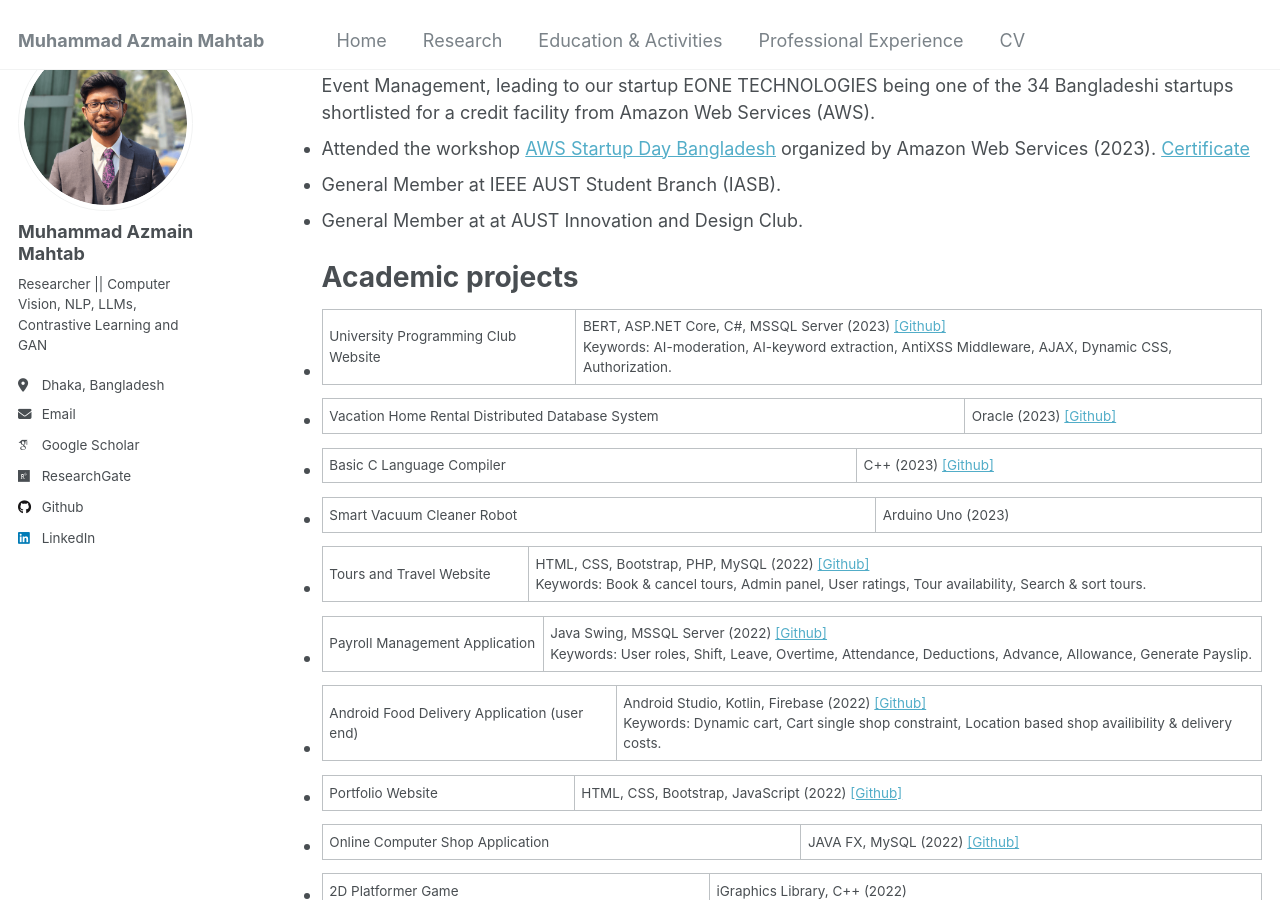
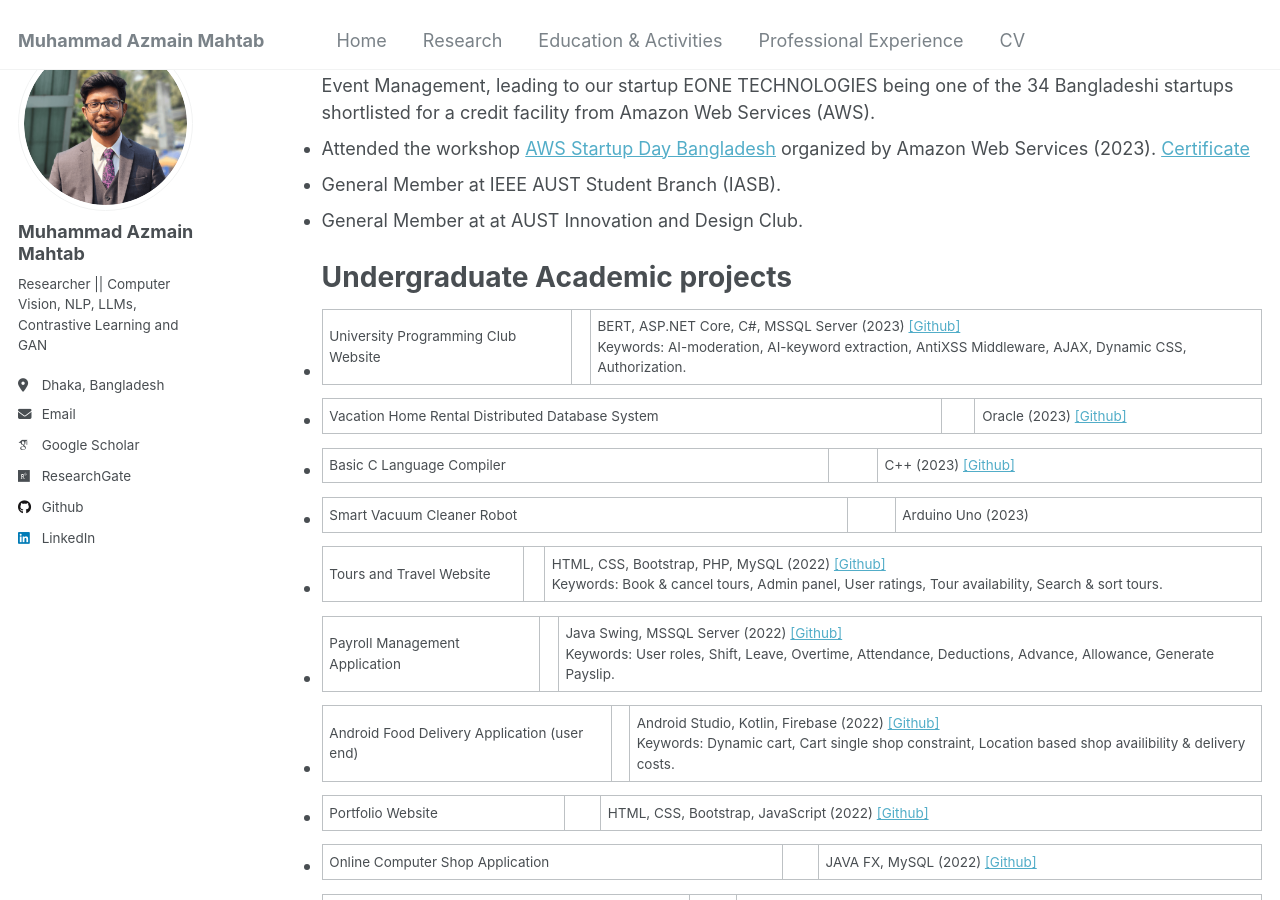
Before and after one commit to muhammad-azmain-mahtab/muhammad-azmain-mahtab.github.io, a Jekyll site: the page built from _pages/education.md, in a window 1280 px wide and 900 px high, scrolled down 816 px. Built offline with Jekyll 4.4.1, drawn with Linux system fonts in a browser that asks for light colours; some web fonts are replaced.

Commit message:
Project Updated

```diff
--- a/_pages/education.md
+++ b/_pages/education.md
@@ -41,17 +41,17 @@ Duration: 2015 - 2017 <br/>
 * General Member at at AUST Innovation and Design Club.
 <br />
 <br />
-# Academic projects
+# Undergraduate Academic projects
 
-* University Programming Club Website | BERT, ASP.NET Core, C#, MSSQL Server (2023) [[Github]](https://github.com/muhammad-azmain-mahtab/AustPIC_official)<br />Keywords: AI-moderation, AI-keyword extraction, AntiXSS Middleware, AJAX, Dynamic CSS, Authorization.
-* Vacation Home Rental Distributed Database System | Oracle (2023) [[Github]](https://github.com/muhammad-azmain-mahtab/Vacation-Home-Rental-System)
-* Basic C Language Compiler | C++ (2023) [[Github]](https://github.com/muhammad-azmain-mahtab/C-language-Compiler)
-* Smart Vacuum Cleaner Robot | Arduino Uno (2023)
-* Tours and Travel Website | HTML, CSS, Bootstrap, PHP, MySQL (2022) [[Github]](https://github.com/muhammad-azmain-mahtab/Tours-And-Travel-Website)<br />Keywords: Book & cancel tours, Admin panel, User ratings, Tour availability, Search & sort tours.
-* Payroll Management Application | Java Swing, MSSQL Server (2022) [[Github]](https://github.com/muhammad-azmain-mahtab/PayrollManagementSoftware)<br />Keywords: User roles, Shift, Leave, Overtime, Attendance, Deductions, Advance, Allowance, Generate Payslip.
-* Android Food Delivery Application (user end) | Android Studio, Kotlin, Firebase (2022) [[Github]](https://github.com/muhammad-azmain-mahtab/HelloFood)<br />Keywords: Dynamic cart, Cart single shop constraint, Location based shop availibility & delivery costs.
-* Portfolio Website | HTML, CSS, Bootstrap, JavaScript (2022) [[Github]](https://github.com/muhammad-azmain-mahtab/Portfolio-Website)
-* Online Computer Shop Application | JAVA FX, MySQL (2022) [[Github]](https://github.com/muhammad-azmain-mahtab/OneClickComputers)
-* 2D Platformer Game | iGraphics Library, C++ (2022)
+* University Programming Club Website || BERT, ASP.NET Core, C#, MSSQL Server (2023) [[Github]](https://github.com/muhammad-azmain-mahtab/AustPIC_official)<br />Keywords: AI-moderation, AI-keyword extraction, AntiXSS Middleware, AJAX, Dynamic CSS, Authorization.
+* Vacation Home Rental Distributed Database System || Oracle (2023) [[Github]](https://github.com/muhammad-azmain-mahtab/Vacation-Home-Rental-System)
+* Basic C Language Compiler || C++ (2023) [[Github]](https://github.com/muhammad-azmain-mahtab/C-language-Compiler)
+* Smart Vacuum Cleaner Robot || Arduino Uno (2023)
+* Tours and Travel Website || HTML, CSS, Bootstrap, PHP, MySQL (2022) [[Github]](https://github.com/muhammad-azmain-mahtab/Tours-And-Travel-Website)<br />Keywords: Book & cancel tours, Admin panel, User ratings, Tour availability, Search & sort tours.
+* Payroll Management Application || Java Swing, MSSQL Server (2022) [[Github]](https://github.com/muhammad-azmain-mahtab/PayrollManagementSoftware)<br />Keywords: User roles, Shift, Leave, Overtime, Attendance, Deductions, Advance, Allowance, Generate Payslip.
+* Android Food Delivery Application (user end) || Android Studio, Kotlin, Firebase (2022) [[Github]](https://github.com/muhammad-azmain-mahtab/HelloFood)<br />Keywords: Dynamic cart, Cart single shop constraint, Location based shop availibility & delivery costs.
+* Portfolio Website || HTML, CSS, Bootstrap, JavaScript (2022) [[Github]](https://github.com/muhammad-azmain-mahtab/Portfolio-Website)
+* Online Computer Shop Application || JAVA FX, MySQL (2022) [[Github]](https://github.com/muhammad-azmain-mahtab/OneClickComputers)
+* 2D Platformer Game || iGraphics Library, C++ (2022)
 
 ___________________________________________
```
